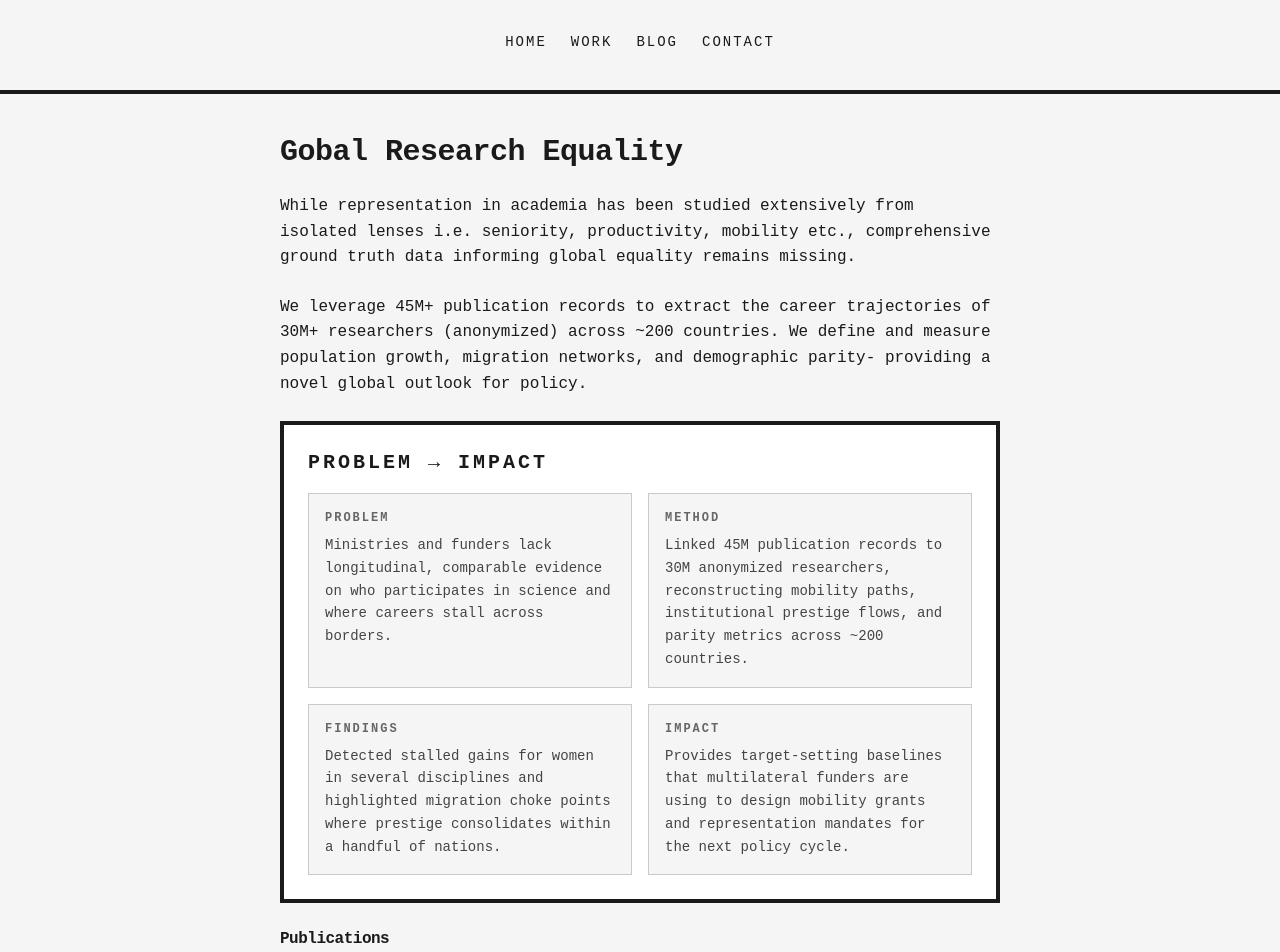
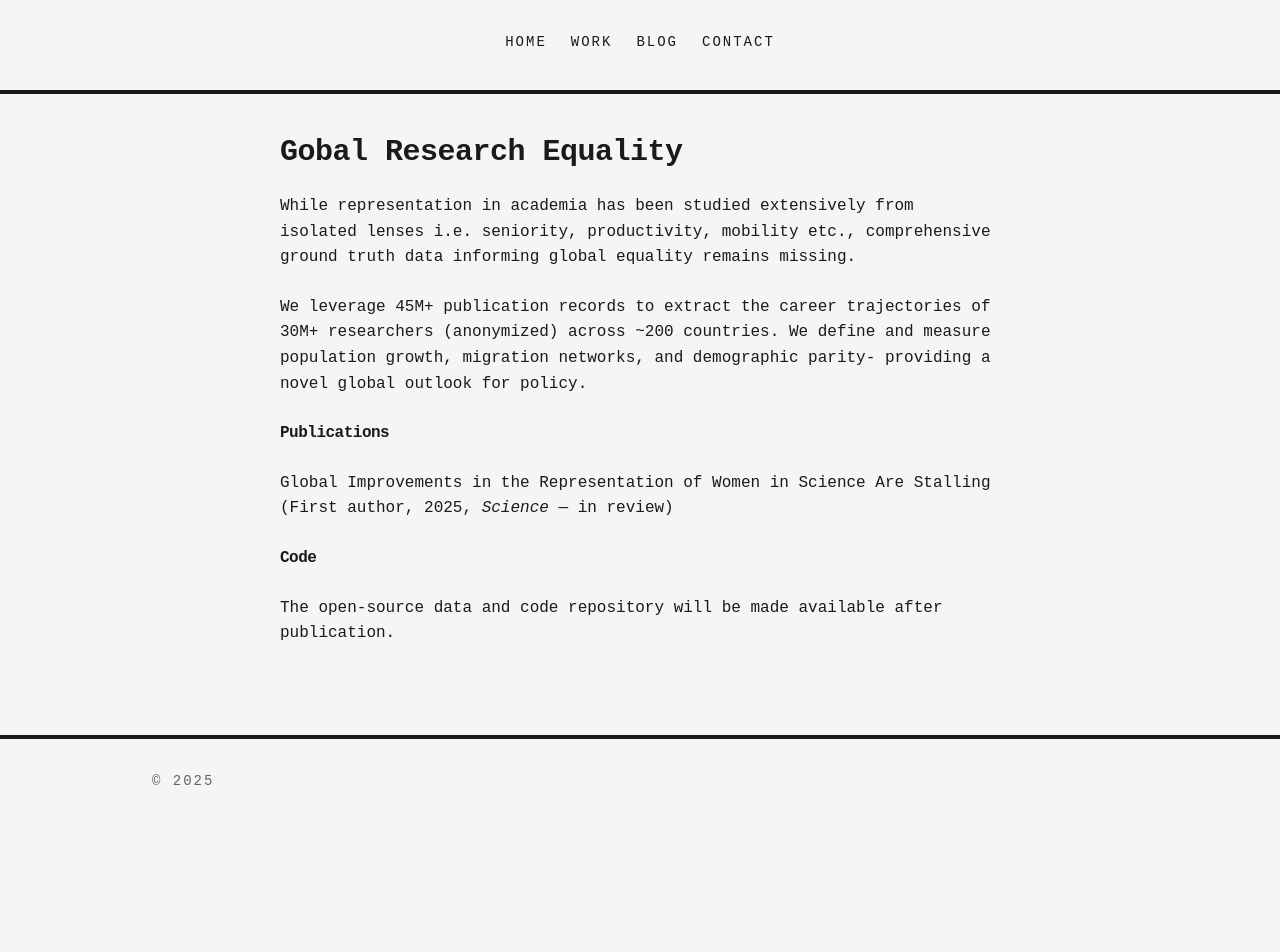
Before and after one commit to s-vishnoi/portfolio, a Vue app: page /demographics in a window 1280 px wide. Shown: the top 952 px of the page. After the commit the page ends 823 px from the top, so only its background shows below. Built offline with nearby package versions, Linux system fonts and the light colour scheme.

Commit message:
Revert "again"
This reverts commit 2bd57c51634f2ee75cc79afaba44c3316d43c4c6.

```diff
--- a/src/data/projects.js
+++ b/src/data/projects.js
@@ -1,21 +1,36 @@
 export const projects = [
   {
     title: "Chicago Bikeability Map",
-    description: "A community map to investigate biking safety across Chicago",
     image: "/images/projects/biking.png",
     link: "https://chicago-bike-dashboard.onrender.com",
-    external: true
+    external: true,
+    summary: {
+      problem: "Chicago neighborhoods lack a shared fact base on where bike crashes, infrastructure gaps, and traffic stress converge.",
+      method: "Built a Plotly Dash pipeline that fuses bike crash records with infrastructure layers to rank bikeability for every community area.",
+      findings: "The dashboard surfaces corridor-level crash clusters, missing protection, and seasonal patterns that explain neighborhood disparities.",
+      impact: "Gives aldermanic offices and community coalitions ready-to-use evidence when prioritizing Vision Zero investments."
+    }
   },
   {
     title: "City Scaling Laws",
-    description: "A physics perspective to understand how cities grow and function",
     image: "/images/projects/urban-scaling.jpg",
-    link: "/urban-scaling"
+    link: "/urban-scaling",
+    summary: {
+      problem: "Large urban crime datasets are incomplete and statistically inconsistent, obscuring equity questions in policing.",
+      method: "Hierarchical Bayesian scaling models with city-level priors to jointly estimate missing arrests over time and across regions.",
+      findings: "Identified systematic under-reporting patterns tied to city size and demographics while quantifying the uncertainty of each correction.",
+      impact: "Delivers corrected arrest series that researchers and agencies can plug directly into justice equity analyses."
+    }
   },
   {
     title: "Global Research Equality",
-    description: "A novel measure of research equality using publication data",
     image: "/images/projects/demography-map.png",
-    link: "/demographics"
+    link: "/demographics",
+    summary: {
+      problem: "Policy makers lack longitudinal, global evidence on who participates in science and how opportunities differ across countries.",
+      method: "Linked 45M+ publication records to 30M anonymized researchers to reconstruct careers, migration flows, and demographic parity metrics.",
+      findings: "Revealed stalled gains for women in several disciplines and uneven migration networks that concentrate prestige in a handful of countries.",
+      impact: "Equips ministries and funders with baselines for mobility and representation targets ahead of upcoming diversity mandates."
+    }
   }
 ];
--- a/src/pages/Bikeability.vue
+++ b/src/pages/Bikeability.vue
@@ -8,36 +8,6 @@
           Explore bike traffic crashes by location, cause, and severity to surface city-wide insights
           and identify areas ready for safer streets.
         </p>
-      </section>
-
-      <section class="border-4 border-ink bg-paper p-8 space-y-4">
-        <h2 class="text-xl font-semibold uppercase tracking-[3px]">Problem → Impact</h2>
-        <div class="grid gap-4 md:grid-cols-2">
-          <article class="border border-smoke/30 bg-cream p-4 space-y-2">
-            <p class="text-xs font-semibold uppercase tracking-[2px] text-smoke">Problem</p>
-            <p class="text-sm text-charcoal leading-relaxed">
-              Chicago residents lack an accessible fact base that combines crash reports, street design, and neighborhood stress to argue for safer biking.
-            </p>
-          </article>
-          <article class="border border-smoke/30 bg-cream p-4 space-y-2">
-            <p class="text-xs font-semibold uppercase tracking-[2px] text-smoke">Method</p>
-            <p class="text-sm text-charcoal leading-relaxed">
-              Built a Plotly Dash pipeline that cleans 12 years of crash records, joins CDOT infrastructure & Vision Zero layers, and continuously ranks the 77 community areas.
-            </p>
-          </article>
-          <article class="border border-smoke/30 bg-cream p-4 space-y-2">
-            <p class="text-xs font-semibold uppercase tracking-[2px] text-smoke">Findings</p>
-            <p class="text-sm text-charcoal leading-relaxed">
-              Surfaced corridor-level crash clusters, missing-protection segments, and seasonal risk patterns that explain why injury rates diverge between neighborhoods.
-            </p>
-          </article>
-          <article class="border border-smoke/30 bg-cream p-4 space-y-2">
-            <p class="text-xs font-semibold uppercase tracking-[2px] text-smoke">Impact</p>
-            <p class="text-sm text-charcoal leading-relaxed">
-              Equips aldermanic offices and community coalitions with evidence packs they now cite when prioritizing Vision Zero funding and quick-build interventions.
-            </p>
-          </article>
-        </div>
       </section>
 
       <section class="border-4 border-ink bg-paper">
--- a/src/pages/Demographics.vue
+++ b/src/pages/Demographics.vue
@@ -18,36 +18,6 @@
 
     </p>
 
-    <section class="border-4 border-ink bg-paper p-6 space-y-4">
-      <h2 class="text-xl font-semibold uppercase tracking-[3px]">Problem → Impact</h2>
-      <div class="grid gap-4 md:grid-cols-2">
-        <article class="border border-smoke/30 bg-cream p-4 space-y-2">
-          <p class="text-xs font-semibold uppercase tracking-[2px] text-smoke">Problem</p>
-          <p class="text-sm text-charcoal leading-relaxed">
-            Ministries and funders lack longitudinal, comparable evidence on who participates in science and where careers stall across borders.
-          </p>
-        </article>
-        <article class="border border-smoke/30 bg-cream p-4 space-y-2">
-          <p class="text-xs font-semibold uppercase tracking-[2px] text-smoke">Method</p>
-          <p class="text-sm text-charcoal leading-relaxed">
-            Linked 45M publication records to 30M anonymized researchers, reconstructing mobility paths, institutional prestige flows, and parity metrics across ~200 countries.
-          </p>
-        </article>
-        <article class="border border-smoke/30 bg-cream p-4 space-y-2">
-          <p class="text-xs font-semibold uppercase tracking-[2px] text-smoke">Findings</p>
-          <p class="text-sm text-charcoal leading-relaxed">
-            Detected stalled gains for women in several disciplines and highlighted migration choke points where prestige consolidates within a handful of nations.
-          </p>
-        </article>
-        <article class="border border-smoke/30 bg-cream p-4 space-y-2">
-          <p class="text-xs font-semibold uppercase tracking-[2px] text-smoke">Impact</p>
-          <p class="text-sm text-charcoal leading-relaxed">
-            Provides target-setting baselines that multilateral funders are using to design mobility grants and representation mandates for the next policy cycle.
-          </p>
-        </article>
-      </div>
-    </section>
-
     <h2 class="text-1.5xl font-bold mt-2 mb-1">Publications</h2>
     <p>
       Global Improvements in the Representation of Women in Science Are Stalling <br>
--- a/src/pages/Home.vue
+++ b/src/pages/Home.vue
@@ -83,7 +83,31 @@
           <h3 class="text-xl font-semibold uppercase tracking-tight mb-3">
             {{ project.title }}
           </h3>
-          <p class="text-sm text-smoke leading-relaxed">
+          <div
+            v-if="project.summary"
+            class="space-y-2 text-sm text-charcoal leading-relaxed"
+          >
+            <p>
+              <span class="font-semibold text-ink uppercase tracking-[1px] mr-2">Problem:</span>
+              {{ project.summary.problem }}
+            </p>
+            <p>
+              <span class="font-semibold text-ink uppercase tracking-[1px] mr-2">Method:</span>
+              {{ project.summary.method }}
+            </p>
+            <p>
+              <span class="font-semibold text-ink uppercase tracking-[1px] mr-2">Findings:</span>
+              {{ project.summary.findings }}
+            </p>
+            <p>
+              <span class="font-semibold text-ink uppercase tracking-[1px] mr-2">Impact:</span>
+              {{ project.summary.impact }}
+            </p>
+          </div>
+          <p
+            v-else-if="project.description"
+            class="text-sm text-smoke leading-relaxed"
+          >
             {{ project.description }}
           </p>
           <span class="mt-4 inline-block text-xs uppercase tracking-[2px]">Explore ↗</span>
--- a/src/pages/UrbanScaling.vue
+++ b/src/pages/UrbanScaling.vue
@@ -12,37 +12,6 @@
       how various urban indicators grow with city population. These relationships have enormous potential in not
       only filling the gaps in our understanding of present but also preparing us for future resource needs.
     </p>
-
-    <section class="border-4 border-ink bg-paper p-6 space-y-4">
-      <h2 class="text-xl font-semibold uppercase tracking-[3px]">Problem → Impact</h2>
-      <div class="grid gap-4 md:grid-cols-2">
-        <article class="border border-smoke/30 bg-cream p-4 space-y-2">
-          <p class="text-xs font-semibold uppercase tracking-[2px] text-smoke">Problem</p>
-          <p class="text-sm text-charcoal leading-relaxed">
-            National arrest data is voluntary and chronically incomplete, making it impossible to evaluate policing equity across U.S. cities.
-          </p>
-        </article>
-        <article class="border border-smoke/30 bg-cream p-4 space-y-2">
-          <p class="text-xs font-semibold uppercase tracking-[2px] text-smoke">Method</p>
-          <p class="text-sm text-charcoal leading-relaxed">
-            Built a hierarchical Bayesian scaling model with city-specific priors that borrow strength across time, metro size, and region to impute missing arrests.
-          </p>
-        </article>
-        <article class="border border-smoke/30 bg-cream p-4 space-y-2">
-          <p class="text-xs font-semibold uppercase tracking-[2px] text-smoke">Findings</p>
-          <p class="text-sm text-charcoal leading-relaxed">
-            Uncovered systematic under-reporting tied to population size and demographic change while quantifying the full posterior uncertainty for every estimate.
-          </p>
-        </article>
-        <article class="border border-smoke/30 bg-cream p-4 space-y-2">
-          <p class="text-xs font-semibold uppercase tracking-[2px] text-smoke">Impact</p>
-          <p class="text-sm text-charcoal leading-relaxed">
-            Provides corrected arrest trajectories that partner criminologists and agencies now plug into federal equity reviews and resource-allocation models.
-          </p>
-        </article>
-      </div>
-    </section>
-
     <h2 class="text-1.5xl font-bold mt-2">Fixing Historical U.S. Arrest Data</h2>
     <p>
       Arrest data collected from law agencies acorss the U.S. is heavily missing due to a voluntary reporting program (Uniform Crime Reporting, FBI).
```
